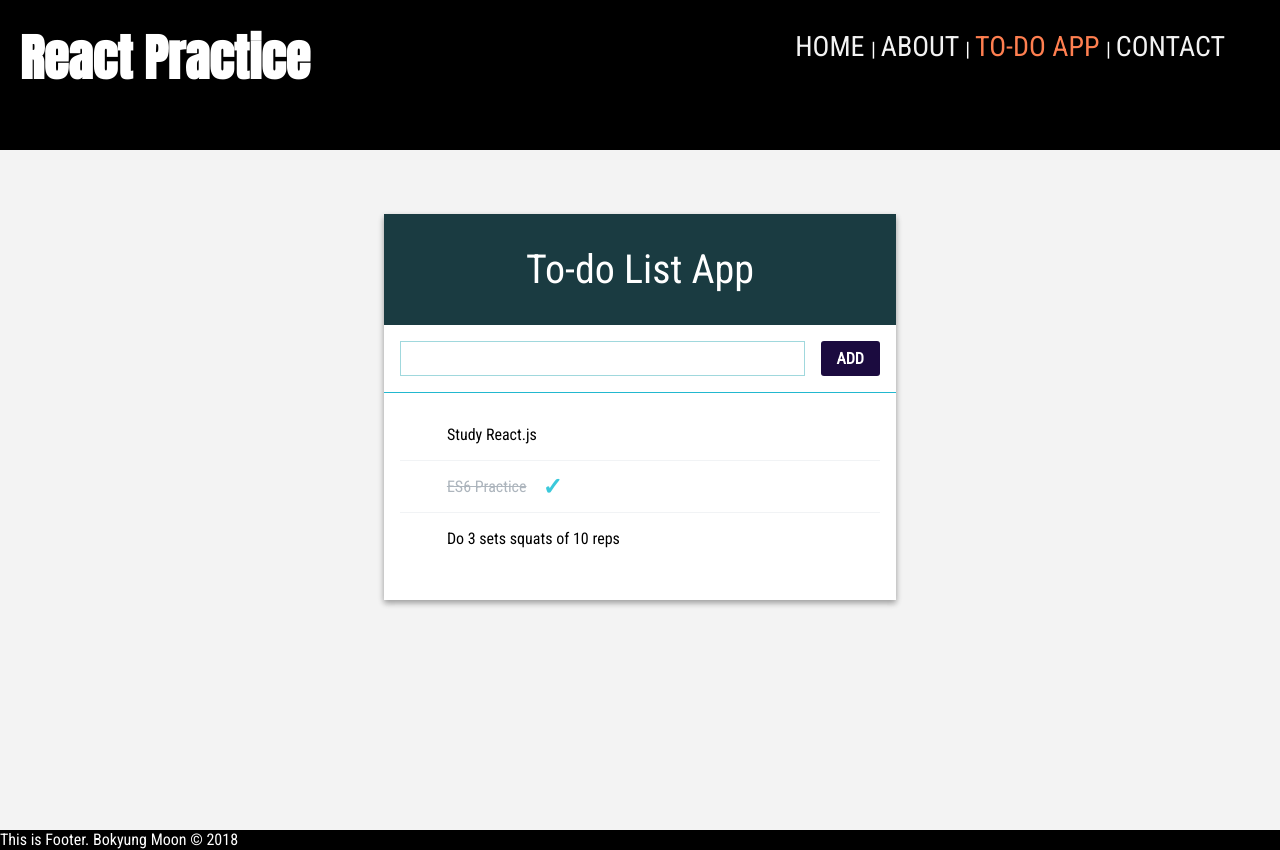
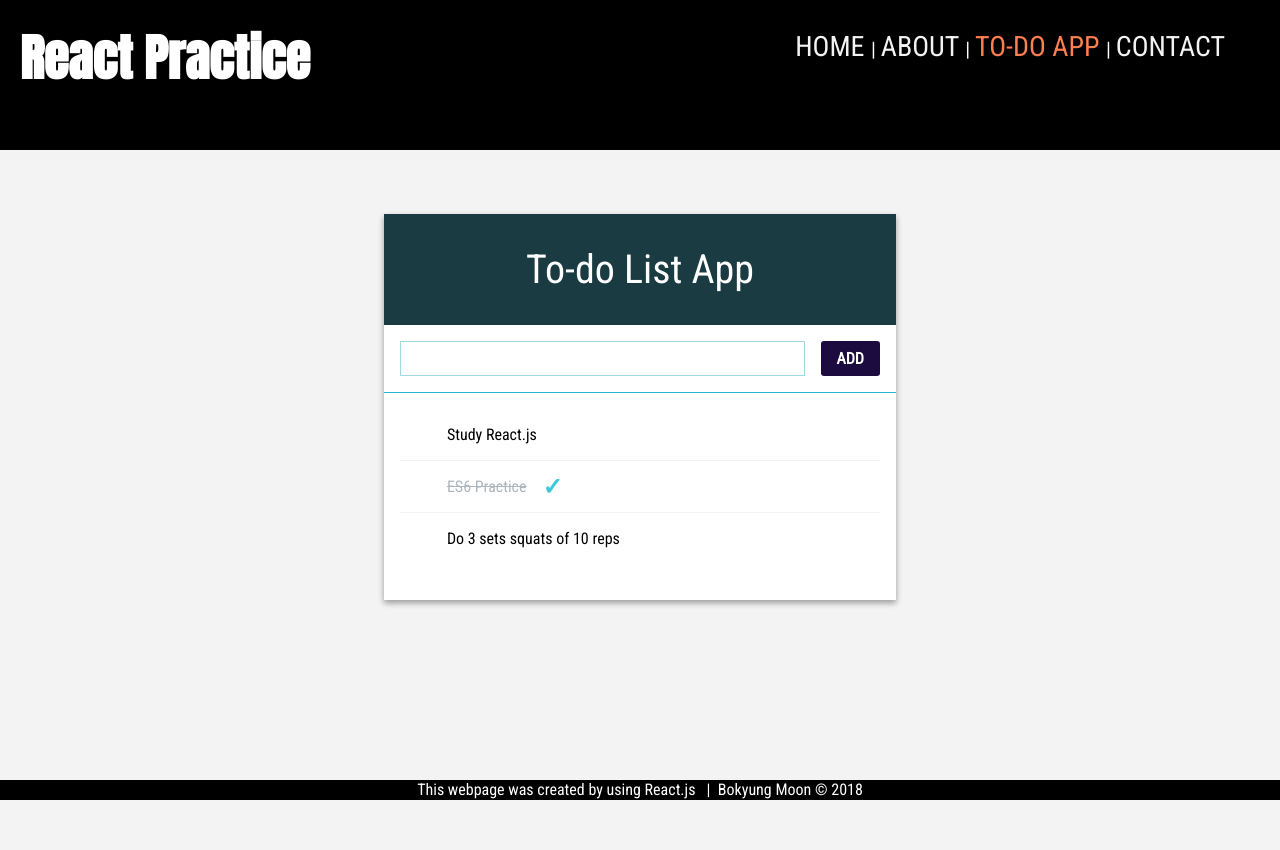
Before and after one commit to bmoon4/react, a React (Create React App) app: page /todolist in a window 1280 px wide. After the commit the page ends 800 px from the top, so only its background shows below. Built offline with nearby package versions, Linux system fonts and the light colour scheme.

Commit message:
Footer fixed

```diff
--- a/public/index.html
+++ b/public/index.html
@@ -1,5 +1,6 @@
 <!DOCTYPE html>
 <html lang="en">
+
 <head>
   <meta charset="utf-8">
   <meta name="viewport" content="width=device-width, initial-scale=1, shrink-to-fit=no">
@@ -19,9 +20,11 @@
       work correctly both with client-side routing and a non-root public URL.
       Learn how to configure a non-root public URL by running `npm run build`.
     -->
-    <title>React App</title>
+  <title>React App | Welcome</title>
 </head>
+
 <body>
+  <div id="holder">
     <noscript>
       You need to enable JavaScript to run this app.
     </noscript>
@@ -36,5 +39,7 @@
       To begin the development, run `npm start` or `yarn start`.
       To create a production bundle, use `npm run build` or `yarn build`.
     -->
+  </div>
 </body>
+
 </html>
--- a/src/Footer.jsx
+++ b/src/Footer.jsx
@@ -5,7 +5,10 @@ class Footer extends Component {
     return (
       <div>
         <footer>
-          <p>This is Footer. Bokyung Moon &copy; 2018</p>
+          <p>
+            This webpage was created by using React.js &nbsp; | &nbsp;Bokyung
+            Moon &copy; 2018
+          </p>
         </footer>
       </div>
     );
--- a/src/contact/ContactContents.jsx
+++ b/src/contact/ContactContents.jsx
@@ -54,7 +54,7 @@ class ContactContents extends Component {
               </li>
             </ul>
 
-            <h2>Bulletin Board & Login Practice (Node.js|MongoDB)</h2>
+            <h2>Bulletin Board & Login Practice (Node.js | MongoDB)</h2>
             <ul>
               <li>
                 <a href="https://nodejsbkmoon.herokuapp.com/">
--- a/src/index.css
+++ b/src/index.css
@@ -17,11 +17,19 @@
   padding: 0;
 }
 
+html,
+body {
+  height: 100%;
+}
 body {
   font-family: "Roboto Condensed", sans-serif;
   background-color: #f3f3f3;
 }
 
+#holder {
+  min-height: 100%;
+  position: relative;
+}
 /*Header*/
 
 header {
@@ -69,10 +77,15 @@ header {
 
 /*Footer*/
 footer {
+  position: absolute;
+  bottom: 0;
+  left: 0;
+  right: 0;
   min-height: 20px;
   font-size: 1em;
   color: white;
   background-color: black;
+  text-align: center;
 }
 
 /*Contents in Body - Home, About, To-do List, Contact*/
--- a/src/todoList/TodoListTemplate.css
+++ b/src/todoList/TodoListTemplate.css
@@ -4,7 +4,8 @@
   box-shadow: 0 3px 6px rgba(0, 0, 0, 0.16), 0 3px 6px rgba(0, 0, 0, 0.23); /* 그림자 */
   margin: 0 auto; /* 페이지 중앙 정렬 */
   margin-top: 4rem;
-  margin-bottom: 230px;
+  min-height: 100%;
+  position: relative;
   padding-bottom: 20px;
 }
 
```
Lines whose indentation alone changed are shown as unchanged.
